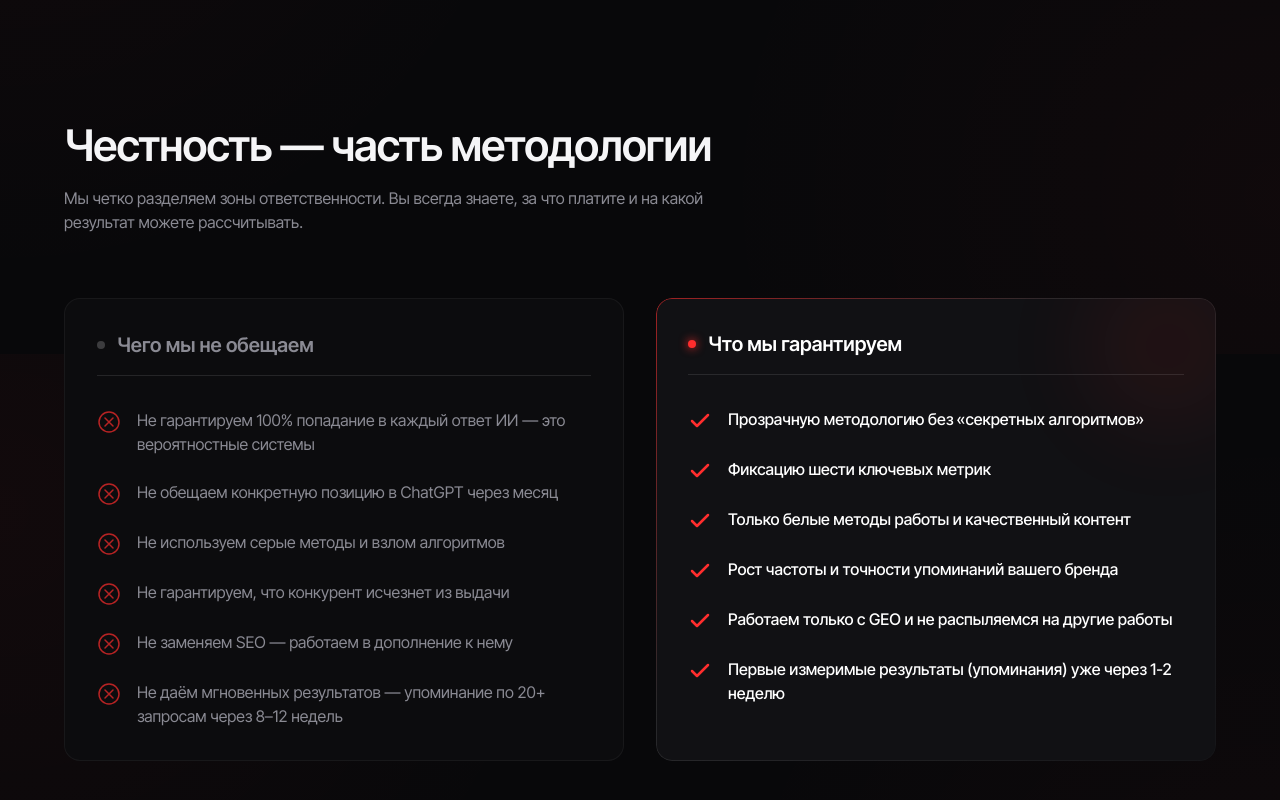
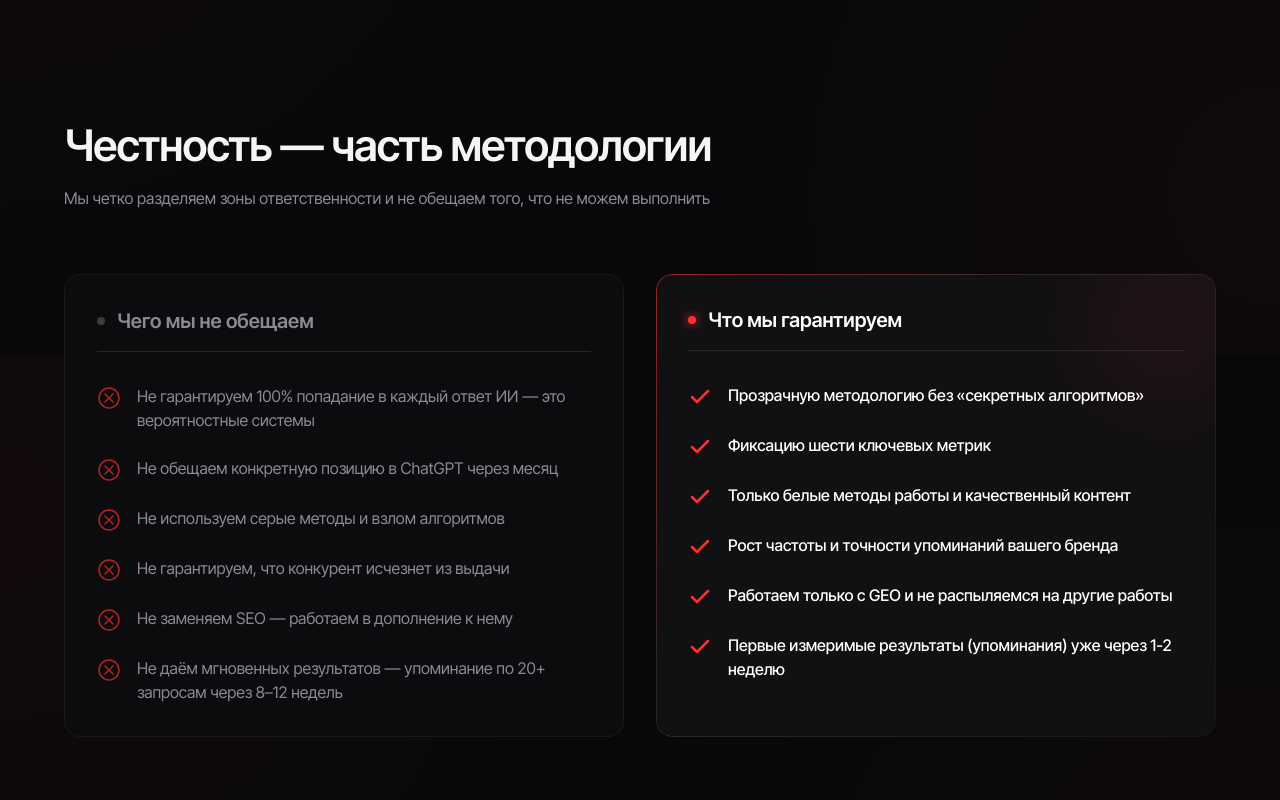
Before and after one commit to Sharhost/geoforce, a Next.js app: page / in a window 1280 px wide. Shown: the part 8446-9246 px from the top of the page. Built offline with nearby package versions, Linux system fonts and the light colour scheme.

Commit message:
Update NotPromise.tsx

```diff
--- a/components/sections/NotPromise.tsx
+++ b/components/sections/NotPromise.tsx
@@ -35,7 +35,7 @@ export function NotPromise() {
         <Reveal>
           <h2 className="h2">Честность — часть методологии</h2>
           <p className="mt-4 mb-16 max-w-2xl" style={{ color: "var(--muted)" }}>
-            Мы четко разделяем зоны ответственности. Вы всегда знаете, за что платите и на какой результат можете рассчитывать.
+            Мы четко разделяем зоны ответственности и не обещаем того, что не можем выполнить
           </p>
         </Reveal>
 
```
